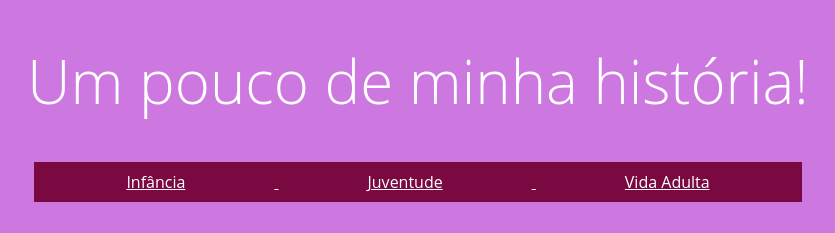
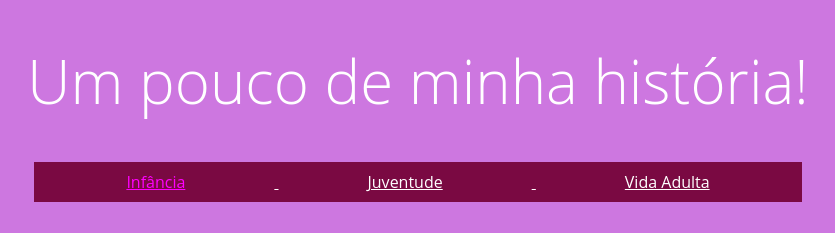
Before and after one commit to elizabethesantos/elizabeth, a plain HTML site: page index.html in a window 1280 px wide. In both pictures the pointer is over the link "Infância". Shown: the top 233 px of the page, without its empty margins (222-1057 px from the left). Drawn offline with Linux system fonts and the light colour scheme.

Commit message:
pseudo-classes

```diff
--- a/css/style.css
+++ b/css/style.css
@@ -89,3 +89,7 @@ button{
   padding:2px 20px;
   border-radius:3px;
 }
+
+a:hover {
+  color: #FF00FF;
+}
```
